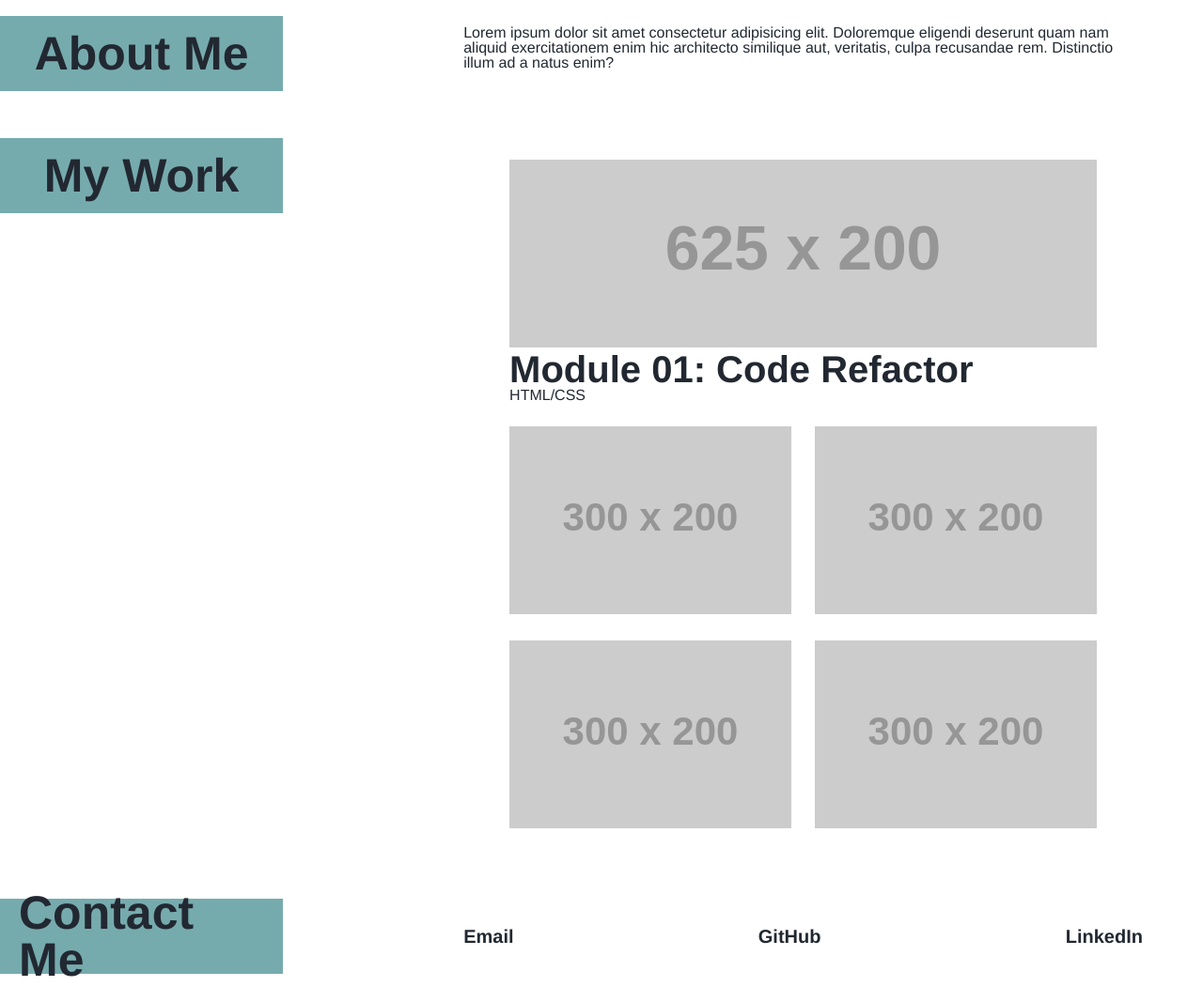
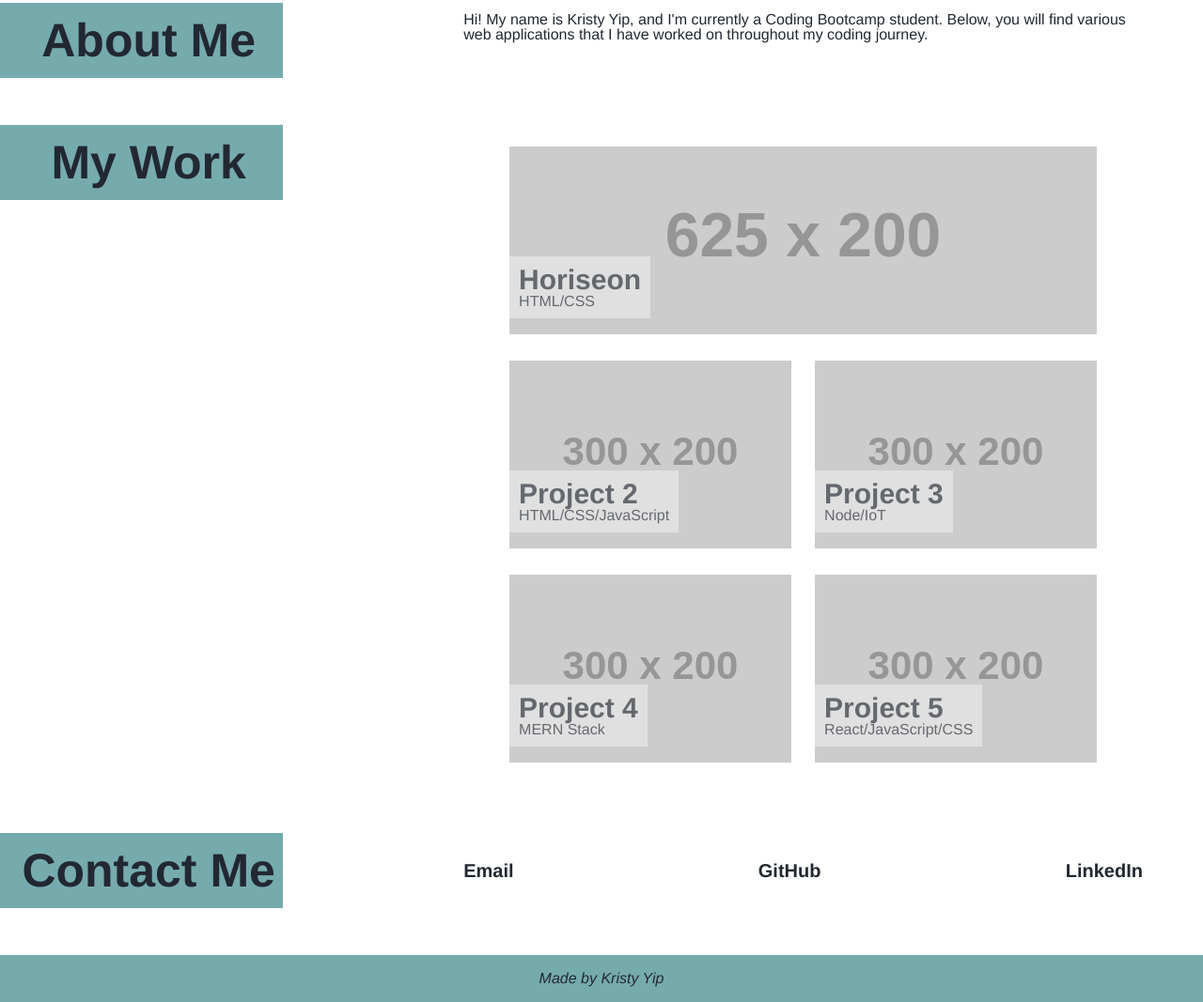
Before and after one commit to kristyyip/module-02-portfolio, a plain HTML site: page index.html in a window 1280 px wide. Shown: the part 603-1670 px from the top of the page at 94% size. Drawn offline with Linux system fonts and the light colour scheme; placeholder pictures from the web are drawn by us.

Commit message:
added and edited code in index.html and style.css

```diff
--- a/assets/css/style.css
+++ b/assets/css/style.css
@@ -1,19 +1,21 @@
 /* variables */
+/* color palette from https://colorhunt.co/palette/22283131363f76abaeeeeeee */
 :root {
-    --padding: 20px;
-    --font-light: #EEEEEE;
-    --font-dark: #222831;
+    --light-color: #EEEEEE;
+    --dark-color: #222831;
+    --accent-color: #76ABAE;
+    --banner-color: #31363F;
 }
 
 /* general styling */
 * {
     font-family: Helvetica, Arial, sans-serif;
-    color: var(--font-dark);
+    color: var(--dark-color);
 }
 
 h1 {
     font-size: 75px;
-    color: var(--font-light);
+    color: var(--light-color);
 }
 
 h2 {
@@ -21,7 +23,7 @@ h2 {
 }
 
 h3 {
-    font-size: 40px;
+    font-size: 30px;
 }
 
 a {
@@ -29,54 +31,54 @@ a {
     font-weight: bolder;
 }
 
+p {
+    height: fit-content;
+    color: var(--dark-color);
+}
+
 /* header */
 header {
-    background-color: #76ABAE;
+    background-color: var(--accent-color);
     display: flex;
     width: 100%;
     justify-content: space-between;
-    /* position: relative; */
 }
 
 header h2 {
-    margin: 10px 20px;
+    margin-left: 5%;
 }
 
 nav {
-    /* position: absolute; */
-    margin-right: 5%;
+    margin: 20px 5%;
     display: flex;
     align-items: center;
 }
 
 nav li {
     display: inline-block;
-    padding: 0 var(--padding);
+    padding: 0 20px;
     position: relative;
-    /* top: 50%; */
 }
 
 nav a {
-    color: var(--font-light);
+    color: var(--light-color);
 }
 
 /* banner */
 .banner {
-    background-color: #31363F;
+    background-color: var(--banner-color);
     display: flex;
     height: 500px;
     align-items: center;
     justify-content: center;
     flex-wrap: wrap;
     margin: 0;
-    /* position: relative; */
 }
 
 .banner img {
     width: 250px;
     height: 250px;
-    /* position: absolute; */
-    box-shadow: 12px 12px 2px 1px #222831;
+    box-shadow: 12px 12px 2px 1px var(--dark-color);
     margin: 0 100px 0
  }
 
@@ -102,6 +104,7 @@ section {
     margin: 10px 5%;
 }
 
+/* my work */
 .container {
     display: flex;
     flex-wrap: wrap;
@@ -110,8 +113,20 @@ section {
 
 figure {
     margin: 12.5px;
+    position: relative;
 }
 
+figcaption {
+    position: absolute;
+    bottom: 20px;
+    left: 0;
+    padding: 10px;
+    background-color: var(--light-color);
+    opacity: 0.6;
+    margin:auto;
+}
+
+/* contact me */
 #contact ul {
     display: flex;
     align-items: center;
@@ -119,6 +134,17 @@ figure {
 }
 
 #contact a {
-    color: var(--font-dark);
+    color: var(--dark-color);
     font-size: 20px;
 }
+
+/* footer */
+footer {
+    background-color: var(--accent-color);
+    width: 100%;
+    height: 50px;
+    display: flex;
+    justify-content: center;
+    align-items: center;
+    font-style: italic;
+}
--- a/index.html
+++ b/index.html
@@ -30,7 +30,7 @@
                 <header class="section-title">
                     <h2>About Me</h2>
                 </header>
-                <p class="column">Lorem ipsum dolor sit amet consectetur adipisicing elit. Doloremque eligendi deserunt quam nam aliquid exercitationem enim hic architecto similique aut, veritatis, culpa recusandae rem. Distinctio illum ad a natus enim?</p>
+                <p class="column">Hi! My name is Kristy Yip, and I'm currently a Coding Bootcamp student. Below, you will find various web applications that I have worked on throughout my coding journey.</p>
             </section>
 
             <section id="work">
@@ -42,7 +42,7 @@
                     <figure class="first-app">
                         <a href="https://github.com/kristyyip/module-01-challenge"><img src="https://placehold.co/625x200" alt=""></a>
                         <figcaption>
-                            <h3>Module 01: Code Refactor</h3>
+                            <h3>Horiseon</h3>
                             <p>HTML/CSS</p>
                         </figcaption>
                     </figure>
@@ -50,32 +50,32 @@
                     <figure class="card">
                         <a href="https://github.com/kristyyip"><img src="https://placehold.co/300x200" alt=""></a>
                         <figcaption>
-                            <h3></h3>
-                            <p></p>
+                            <h3>Project 2</h3>
+                            <p>HTML/CSS/JavaScript</p>
                         </figcapton>
                     </figure>
 
                     <figure class="card">
                         <a href="https://github.com/kristyyip"><img src="https://placehold.co/300x200" alt=""></a>
                         <figcaption>
-                            <h3></h3>
-                            <p></p>
+                            <h3>Project 3</h3>
+                            <p>Node/IoT</p>
                         </figcapton>
                     </figure>
 
                     <figure class="card">
                         <a href="https://github.com/kristyyip"><img src="https://placehold.co/300x200" alt=""></a>
                         <figcaption>
-                            <h3></h3>
-                            <p></p>
+                            <h3>Project 4</h3>
+                            <p>MERN Stack</p>
                         </figcapton>
                     </figure>
 
                     <figure class="card">
                         <a href="https://github.com/kristyyip"><img src="https://placehold.co/300x200" alt=""></a>
                         <figcaption>
-                            <h3></h3>
-                            <p></p>
+                            <h3>Project 5</h3>
+                            <p>React/JavaScript/CSS</p>
                         </figcapton>
                     </figure>
                 </div>
@@ -95,7 +95,7 @@
         </main>
 
         <footer>
-
+            <p>Made by Kristy Yip</p>
         </footer>
     </body>
 </html>
```
